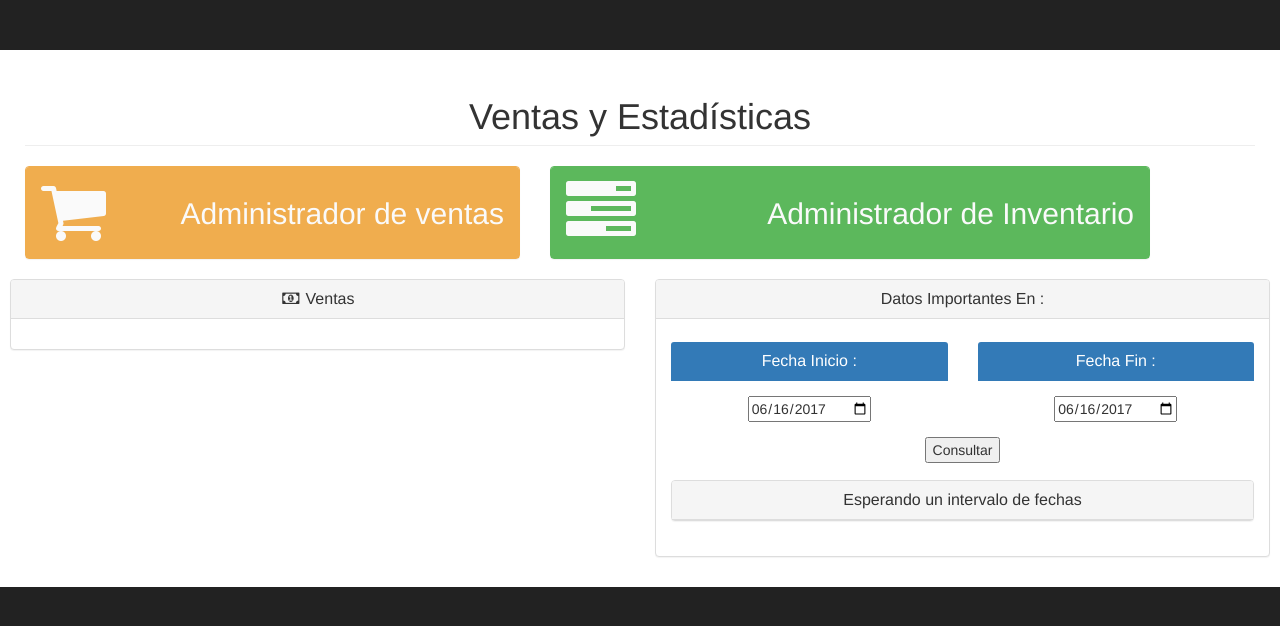
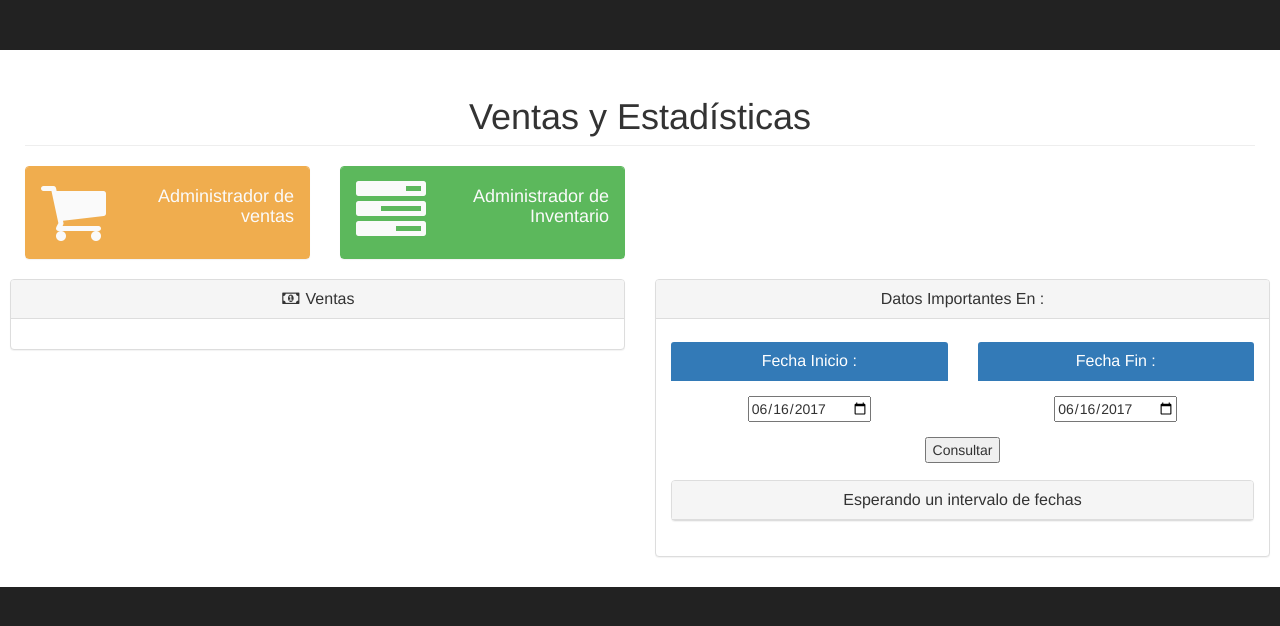
Before and after one commit to IgnacioYanjari/SmartKet, a Flask app: page /date in a window 1280 px wide. Shown: the top 626 px of the page. Run offline with Flask 2, Linux system fonts and the light colour scheme; data that the repository does not hold is empty; some libraries are stand-ins or nearby versions.

Commit message:
botones bonitos

```diff
--- a/app/template/ventas_estadisticas.html
+++ b/app/template/ventas_estadisticas.html
@@ -47,7 +47,7 @@
                         </h1>
                       </div>
                     </div>
-                      <div class="col-lg-5 col-md-6">
+                      <div class="col-lg-3 col-md-6">
                           <div class="panel panel-yellow">
                               <div class="panel-heading">
                                   <a href="/" style="color: #FAFAFA; text-decoration: none;">
@@ -56,14 +56,14 @@
                                           <i class="fa fa-shopping-cart fa-5x"></i>
                                       </div>
                                       <div class="col-xs-9 text-right">
-                                          <h2>Administrador de ventas</h2>
+                                          <h4>Administrador de ventas</h4>
                                       </div>
                                   </div>
                                   </a>
                               </div>
                           </div>
                       </div>
-                  <div class="col-lg-6 col-md-6">
+                  <div class="col-lg-3 col-md-6">
                       <div class="panel panel-green">
                           <div class="panel-heading">
                               <a href="inventario.html" style="color: #FAFAFA; text-decoration: none;">
@@ -72,7 +72,7 @@
                                       <i class="fa fa-tasks fa-5x"></i>
                                   </div>
                                   <div class="col-xs-9 text-right">
-                                      <h2> Administrador de Inventario</h2>
+                                      <h4> Administrador de Inventario</h4>
                                   </div>
                               </div>
                               </a>
```
Also changed, not shown: app/template/index.html (+4 -4 lines).
